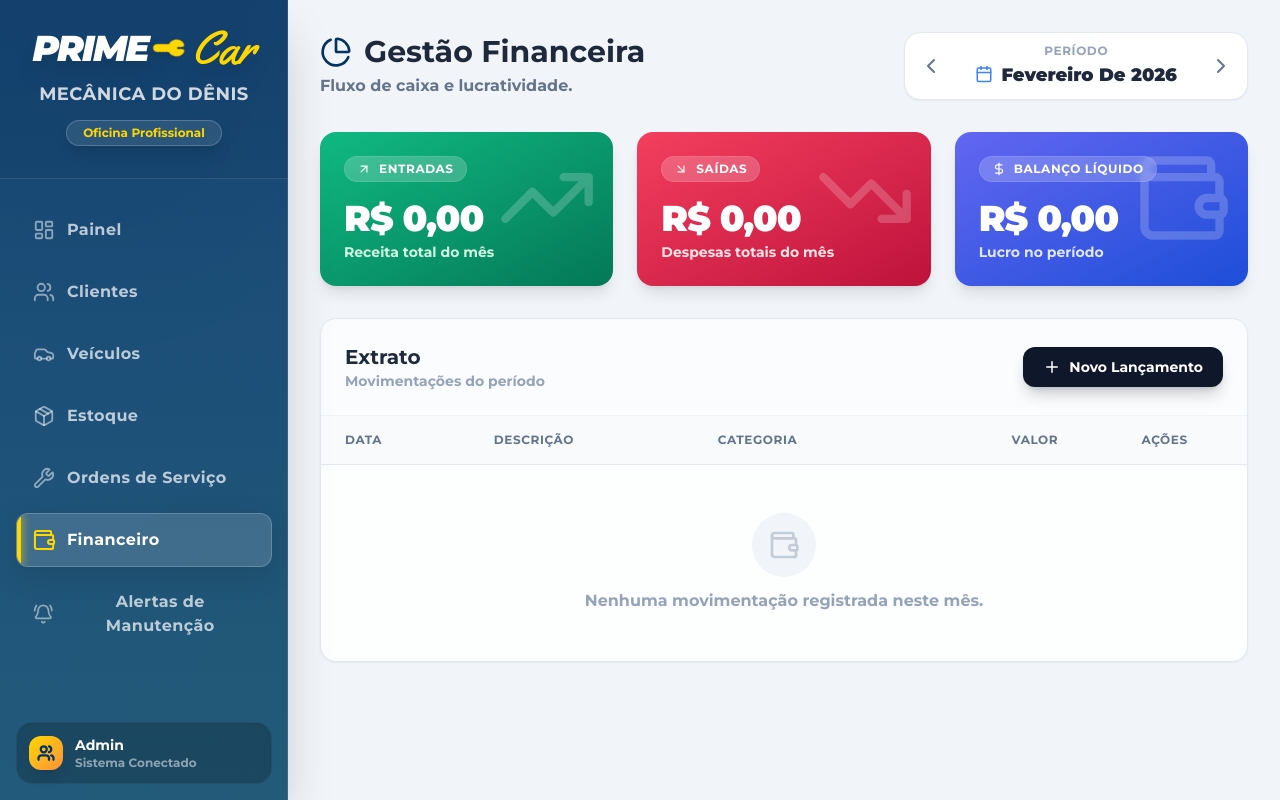
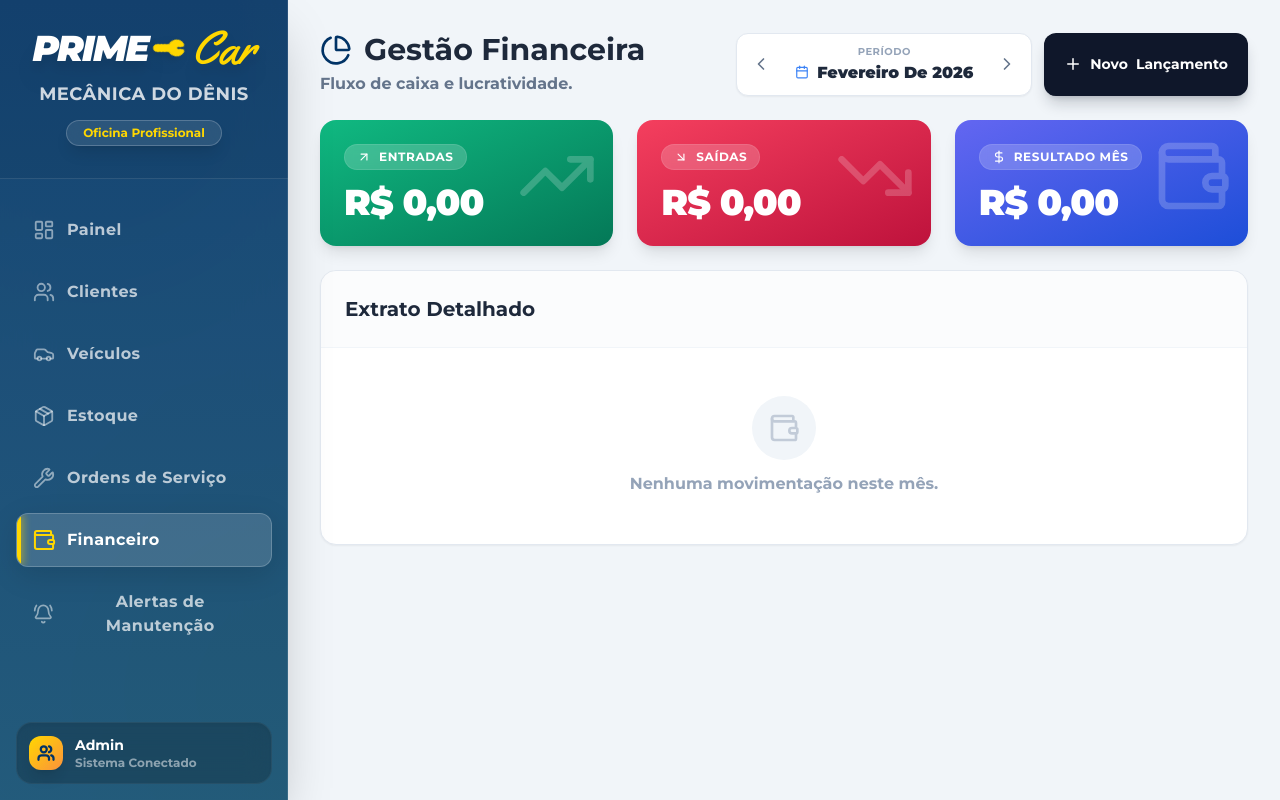
Before and after one commit to nihcolasprime-gif/AutoPrime-Oficina-Pro, a React (Vite) app: page / in a window 1280 px wide. Both pictures are taken after a click on the button "Financeiro". Built offline with nearby package versions, Linux system fonts and the light colour scheme.

Commit message:
Update Financial.tsx

```diff
--- a/components/Financial.tsx
+++ b/components/Financial.tsx
@@ -29,9 +29,14 @@ export const Financial = () => {
   // --- Logic ---
   const filteredTransactions = useMemo(() => {
     return transactions.filter(t => {
+      // Ajuste para garantir que a data seja comparada corretamente (string vs object)
       const tDate = new Date(t.data);
-      return tDate.getMonth() === currentDate.getMonth() &&
-             tDate.getFullYear() === currentDate.getFullYear();
+      // Usando UTC para evitar problemas de fuso horário voltando 1 dia
+      const tMonth = tDate.getUTCMonth();
+      const tYear = tDate.getUTCFullYear();
+
+      return tMonth === currentDate.getMonth() &&
+             tYear === currentDate.getFullYear();
     }).sort((a, b) => new Date(b.data).getTime() - new Date(a.data).getTime());
   }, [transactions, currentDate]);
 
@@ -71,9 +76,11 @@ export const Financial = () => {
     e.preventDefault();
     if (formData.valor <= 0 || !formData.descricao) return;
 
+    // Garante que salvamos a data mantendo o dia selecionado
     const payload = {
         ...formData,
-        data: new Date(formData.data).toISOString()
+        // Adiciona hora fixa meio-dia UTC para evitar bug de fuso -3h virar dia anterior
+        data: new Date(formData.data + 'T12:00:00Z').toISOString()
     };
 
     if (editingTransaction) {
@@ -88,6 +95,12 @@ export const Financial = () => {
 
   const formatMoney = (val: number) => new Intl.NumberFormat('pt-BR', { style: 'currency', currency: 'BRL' }).format(val);
 
+  // Função auxiliar para exibir dia corretamente
+  const getDay = (isoDate: string) => {
+      const d = new Date(isoDate);
+      return d.getUTCDate().toString().padStart(2, '0');
+  };
+
   // Visual Helpers
   const getCategoryConfig = (cat: string) => {
     switch(cat) {
@@ -101,108 +114,104 @@ export const Financial = () => {
   };
 
   return (
-    <div className="space-y-8 animate-fade-in">
+    <div className="space-y-6 animate-fade-in pb-20 md:pb-0">
 
-      {/* Header & Date Navigation */}
-      <div className="flex flex-col md:flex-row justify-between items-center gap-6">
-        <div className="w-full md:w-auto text-center md:text-left">
-            <h1 className="text-3xl font-bold text-slate-800 flex items-center justify-center md:justify-start gap-3">
+      {/* Header & Date Navigation - Melhorado para Mobile */}
+      <div className="flex flex-col xl:flex-row justify-between items-center gap-4">
+        <div className="w-full xl:w-auto text-center xl:text-left">
+            <h1 className="text-2xl md:text-3xl font-bold text-slate-800 flex items-center justify-center xl:justify-start gap-3">
                 <PieChart className="text-brand-600" size={32} />
                 Gestão Financeira
             </h1>
-            <p className="text-slate-500 mt-1">Fluxo de caixa e lucratividade.</p>
+            <p className="text-slate-500 mt-1 text-sm md:text-base">Fluxo de caixa e lucratividade.</p>
         </div>
 
-        <div className="bg-white p-1.5 rounded-2xl shadow-sm border border-slate-200 flex items-center">
-            <button onClick={handlePrevMonth} className="p-2 hover:bg-slate-100 rounded-xl text-slate-500 hover:text-brand-600 transition-colors">
-                <ChevronLeft size={24} />
+        <div className="w-full xl:w-auto flex flex-col sm:flex-row gap-3">
+            <div className="bg-white p-1.5 rounded-xl shadow-sm border border-slate-200 flex items-center justify-between flex-1 sm:flex-none">
+                <button onClick={handlePrevMonth} className="p-2 hover:bg-slate-100 rounded-lg text-slate-500 hover:text-brand-600 transition-colors">
+                    <ChevronLeft size={20} />
                 </button>
-            <div className="px-6 py-1 text-center min-w-[180px]">
-                <p className="text-xs font-bold text-slate-400 uppercase tracking-wider mb-0.5">Período</p>
-                <p className="text-lg font-black text-slate-800 capitalize flex items-center justify-center gap-2">
-                    <Calendar size={18} className="text-brand-500 mb-0.5" />
+                <div className="px-4 py-1 text-center min-w-[140px]">
+                    <p className="text-[10px] font-bold text-slate-400 uppercase tracking-wider mb-0.5">Período</p>
+                    <p className="text-base font-black text-slate-800 capitalize flex items-center justify-center gap-2">
+                        <Calendar size={14} className="text-brand-500 mb-0.5" />
                         {currentDate.toLocaleDateString('pt-BR', { month: 'long', year: 'numeric' })}
                     </p>
                 </div>
-            <button onClick={handleNextMonth} className="p-2 hover:bg-slate-100 rounded-xl text-slate-500 hover:text-brand-600 transition-colors">
-                <ChevronRight size={24} />
+                <button onClick={handleNextMonth} className="p-2 hover:bg-slate-100 rounded-lg text-slate-500 hover:text-brand-600 transition-colors">
+                    <ChevronRight size={20} />
+                </button>
+            </div>
+
+            <button
+                onClick={() => handleOpenModal()}
+                className="bg-slate-900 hover:bg-slate-800 text-white px-5 py-3 rounded-xl text-sm font-bold flex items-center justify-center gap-2 transition-all shadow-lg shadow-slate-900/20 active:scale-95 w-full sm:w-auto"
+            >
+                <Plus size={18} /> <span className="sm:hidden xl:inline">Novo</span> Lançamento
             </button>
         </div>
       </div>
 
-      {/* Modern Cards Dashboard */}
-      <div className="grid grid-cols-1 md:grid-cols-3 gap-6">
-
-        {/* Income Card */}
-        <div className="relative overflow-hidden rounded-2xl p-6 text-white shadow-lg bg-gradient-to-br from-emerald-500 to-emerald-700 transition-transform hover:-translate-y-1">
-            <div className="absolute top-0 right-0 p-4 opacity-20"><TrendingUp size={100} /></div>
-            <div className="relative z-10 flex flex-col h-full justify-between">
-                <div className="flex items-center gap-2 bg-white/20 w-fit px-3 py-1 rounded-full backdrop-blur-sm border border-white/10">
+      {/* Cards Dashboard - Preservado cores e estilo */}
+      <div className="grid grid-cols-1 md:grid-cols-3 gap-4 md:gap-6">
+        {/* Income */}
+        <div className="relative overflow-hidden rounded-2xl p-5 md:p-6 text-white shadow-lg bg-gradient-to-br from-emerald-500 to-emerald-700">
+            <div className="absolute top-0 right-0 p-4 opacity-20"><TrendingUp size={80} /></div>
+            <div className="relative z-10">
+                <div className="flex items-center gap-2 bg-white/20 w-fit px-3 py-1 rounded-full backdrop-blur-sm border border-white/10 mb-3">
                     <ArrowUpRight size={14} />
-                    <span className="text-xs font-bold uppercase tracking-wider">Entradas</span>
+                    <span className="text-[10px] md:text-xs font-bold uppercase tracking-wider">Entradas</span>
                 </div>
-                <div className="mt-4">
-                    <p className="text-4xl font-black tracking-tight">{formatMoney(summary.income)}</p>
-                    <p className="text-emerald-100 text-sm mt-1 font-medium">Receita total do mês</p>
-                </div>
+                <p className="text-3xl md:text-4xl font-black tracking-tight">{formatMoney(summary.income)}</p>
             </div>
         </div>
 
-        {/* Expense Card */}
-        <div className="relative overflow-hidden rounded-2xl p-6 text-white shadow-lg bg-gradient-to-br from-rose-500 to-rose-700 transition-transform hover:-translate-y-1">
-            <div className="absolute top-0 right-0 p-4 opacity-20"><TrendingDown size={100} /></div>
-            <div className="relative z-10 flex flex-col h-full justify-between">
-                <div className="flex items-center gap-2 bg-white/20 w-fit px-3 py-1 rounded-full backdrop-blur-sm border border-white/10">
+        {/* Expense */}
+        <div className="relative overflow-hidden rounded-2xl p-5 md:p-6 text-white shadow-lg bg-gradient-to-br from-rose-500 to-rose-700">
+            <div className="absolute top-0 right-0 p-4 opacity-20"><TrendingDown size={80} /></div>
+            <div className="relative z-10">
+                <div className="flex items-center gap-2 bg-white/20 w-fit px-3 py-1 rounded-full backdrop-blur-sm border border-white/10 mb-3">
                     <ArrowDownRight size={14} />
-                    <span className="text-xs font-bold uppercase tracking-wider">Saídas</span>
+                    <span className="text-[10px] md:text-xs font-bold uppercase tracking-wider">Saídas</span>
                 </div>
-                <div className="mt-4">
-                    <p className="text-4xl font-black tracking-tight">{formatMoney(summary.expense)}</p>
-                    <p className="text-rose-100 text-sm mt-1 font-medium">Despesas totais do mês</p>
-                </div>
+                <p className="text-3xl md:text-4xl font-black tracking-tight">{formatMoney(summary.expense)}</p>
             </div>
         </div>
 
-        {/* Balance Card */}
-        <div className={`relative overflow-hidden rounded-2xl p-6 text-white shadow-lg bg-gradient-to-br transition-transform hover:-translate-y-1 ${summary.balance >= 0 ? 'from-indigo-500 to-blue-700' : 'from-orange-500 to-red-600'}`}>
-            <div className="absolute top-0 right-0 p-4 opacity-20"><Wallet size={100} /></div>
-            <div className="relative z-10 flex flex-col h-full justify-between">
-                <div className="flex items-center gap-2 bg-white/20 w-fit px-3 py-1 rounded-full backdrop-blur-sm border border-white/10">
+        {/* Balance */}
+        <div className={`relative overflow-hidden rounded-2xl p-5 md:p-6 text-white shadow-lg bg-gradient-to-br ${summary.balance >= 0 ? 'from-indigo-500 to-blue-700' : 'from-orange-500 to-red-600'}`}>
+            <div className="absolute top-0 right-0 p-4 opacity-20"><Wallet size={80} /></div>
+            <div className="relative z-10">
+                <div className="flex items-center gap-2 bg-white/20 w-fit px-3 py-1 rounded-full backdrop-blur-sm border border-white/10 mb-3">
                     <DollarSign size={14} />
-                    <span className="text-xs font-bold uppercase tracking-wider">Balanço Líquido</span>
+                    <span className="text-[10px] md:text-xs font-bold uppercase tracking-wider">Resultado Mês</span>
                 </div>
-                <div className="mt-4">
-                    <p className="text-4xl font-black tracking-tight">{formatMoney(summary.balance)}</p>
-                    <p className={`text-sm mt-1 font-medium ${summary.balance >= 0 ? 'text-indigo-100' : 'text-orange-100'}`}>
-                        {summary.balance >= 0 ? 'Lucro no período' : 'Prejuízo no período'}
-                    </p>
-                </div>
+                <p className="text-3xl md:text-4xl font-black tracking-tight">{formatMoney(summary.balance)}</p>
             </div>
         </div>
       </div>
 
       {/* Transactions List */}
       <div className="bg-white rounded-2xl shadow-sm border border-slate-200 overflow-hidden">
-        <div className="p-6 border-b border-slate-100 flex flex-col sm:flex-row justify-between items-start sm:items-center gap-4 bg-slate-50/50">
-            <div>
-                <h2 className="font-bold text-xl text-slate-800 flex items-center gap-2">
-                    Extrato
+        <div className="p-4 md:p-6 border-b border-slate-100 bg-slate-50/50">
+            <h2 className="font-bold text-lg md:text-xl text-slate-800 flex items-center gap-2">
+                Extrato Detalhado
             </h2>
-                <p className="text-slate-400 text-sm">Movimentações do período</p>
-            </div>
-            <button
-                onClick={() => handleOpenModal()}
-                className="bg-slate-900 hover:bg-slate-800 text-white px-5 py-2.5 rounded-xl text-sm font-bold flex items-center gap-2 transition-all shadow-lg shadow-slate-900/20 active:scale-95"
-            >
-                <Plus size={18} /> Novo Lançamento
-            </button>
         </div>
 
-        <div className="overflow-x-auto">
+        {filteredTransactions.length === 0 ? (
+            <div className="p-12 text-center text-slate-400 flex flex-col items-center gap-3">
+                <div className="p-4 bg-slate-100 rounded-full"><Wallet size={32} className="opacity-50" /></div>
+                <p className="font-medium">Nenhuma movimentação neste mês.</p>
+            </div>
+        ) : (
+            <>
+                {/* --- MODO DESKTOP (TABELA) --- */}
+                <div className="hidden md:block overflow-x-auto">
                     <table className="w-full text-left">
                         <thead className="bg-slate-50 border-b border-slate-200">
                             <tr>
-                        <th className="px-6 py-4 font-bold text-xs text-slate-500 uppercase tracking-wider">Data</th>
+                                <th className="px-6 py-4 font-bold text-xs text-slate-500 uppercase tracking-wider">Dia</th>
                                 <th className="px-6 py-4 font-bold text-xs text-slate-500 uppercase tracking-wider">Descrição</th>
                                 <th className="px-6 py-4 font-bold text-xs text-slate-500 uppercase tracking-wider">Categoria</th>
                                 <th className="px-6 py-4 font-bold text-xs text-slate-500 uppercase tracking-wider text-right">Valor</th>
@@ -210,26 +219,13 @@ export const Financial = () => {
                             </tr>
                         </thead>
                         <tbody className="divide-y divide-slate-100">
-                    {filteredTransactions.length === 0 ? (
-                        <tr>
-                            <td colSpan={5} className="p-12 text-center text-slate-400 bg-slate-50/30">
-                                <div className="flex flex-col items-center gap-3">
-                                    <div className="p-4 bg-slate-100 rounded-full"><Wallet size={32} className="opacity-50" /></div>
-                                    <p className="font-medium">Nenhuma movimentação registrada neste mês.</p>
-                                </div>
-                            </td>
-                        </tr>
-                    ) : (
-                        filteredTransactions.map(t => {
+                            {filteredTransactions.map(t => {
                                 const CatConfig = getCategoryConfig(t.categoria);
                                 const CatIcon = CatConfig.icon;
                                 return (
                                     <tr key={t.id} className="hover:bg-slate-50 transition-colors group">
                                         <td className="px-6 py-4 whitespace-nowrap">
-                                        <div className="flex flex-col">
-                                            <span className="font-bold text-slate-700">{new Date(t.data).getDate().toString().padStart(2, '0')}</span>
-                                            <span className="text-xs text-slate-400 font-medium uppercase">{new Date(t.data).toLocaleString('pt-BR', { month: 'short' })}</span>
-                                        </div>
+                                            <span className="font-bold text-slate-700 text-lg">{getDay(t.data)}</span>
                                         </td>
                                         <td className="px-6 py-4">
                                             <div className="flex items-center gap-3">
@@ -254,36 +250,63 @@ export const Financial = () => {
                                         </td>
                                         <td className="px-6 py-4 text-center">
                                             <div className="flex justify-center gap-2 opacity-0 group-hover:opacity-100 transition-opacity">
-                                            <button
-                                                onClick={() => handleOpenModal(t)}
-                                                className="p-2 text-slate-400 hover:text-brand-600 hover:bg-white border border-transparent hover:border-slate-200 hover:shadow-sm rounded-lg transition-all"
-                                                title="Editar"
-                                            >
-                                                <Edit2 size={16} />
-                                            </button>
-                                            <button
-                                                onClick={() => {
-                                                    if (confirm('Deseja realmente excluir este lançamento? O valor será removido do balanço.')) {
-                                                        deleteTransaction(t.id);
-                                                    }
-                                                }}
-                                                className="p-2 text-slate-400 hover:text-rose-600 hover:bg-white border border-transparent hover:border-slate-200 hover:shadow-sm rounded-lg transition-all"
-                                                title="Excluir"
-                                            >
-                                                <Trash2 size={16} />
-                                            </button>
+                                                <button onClick={() => handleOpenModal(t)} className="p-2 text-slate-400 hover:text-brand-600 rounded-lg"><Edit2 size={16} /></button>
+                                                <button onClick={() => { if (confirm('Excluir?')) deleteTransaction(t.id); }} className="p-2 text-slate-400 hover:text-rose-600 rounded-lg"><Trash2 size={16} /></button>
                                             </div>
                                         </td>
                                     </tr>
                                 );
-                        })
-                    )}
+                            })}
                         </tbody>
                     </table>
                 </div>
+
+                {/* --- MODO MOBILE (CARDS) --- */}
+                <div className="md:hidden divide-y divide-slate-100">
+                    {filteredTransactions.map(t => {
+                        const CatConfig = getCategoryConfig(t.categoria);
+                        const CatIcon = CatConfig.icon;
+                        return (
+                            <div key={t.id} className="p-4 flex flex-col gap-3 active:bg-slate-50 transition-colors">
+                                <div className="flex justify-between items-start">
+                                    <div className="flex gap-3">
+                                        <div className={`w-10 h-10 rounded-xl flex items-center justify-center shrink-0 ${t.tipo === 'RECEITA' ? 'bg-emerald-100 text-emerald-600' : 'bg-rose-100 text-rose-600'}`}>
+                                            <span className="font-bold text-sm">{getDay(t.data)}</span>
+                                        </div>
+                                        <div>
+                                            <p className="font-bold text-slate-800 leading-tight line-clamp-1">{t.descricao}</p>
+                                            <div className="flex items-center gap-2 mt-1">
+                                                <span className={`inline-flex items-center gap-1 px-1.5 py-0.5 rounded text-[10px] font-bold border ${CatConfig.color}`}>
+                                                    <CatIcon size={10} /> {t.categoria}
+                                                </span>
+                                                {t.referenciaId && <span className="text-[10px] text-slate-400 font-mono">AUTO</span>}
+                                            </div>
+                                        </div>
+                                    </div>
+                                    <div className="text-right">
+                                        <p className={`font-black text-base ${t.tipo === 'RECEITA' ? 'text-emerald-600' : 'text-rose-600'}`}>
+                                            {t.tipo === 'RECEITA' ? '+' : '-'} {formatMoney(t.valor)}
+                                        </p>
+                                    </div>
                                 </div>
 
-      {/* Modal */}
+                                <div className="flex justify-end gap-3 pt-2 border-t border-slate-50">
+                                    <button onClick={() => handleOpenModal(t)} className="text-xs font-bold text-slate-400 hover:text-brand-600 flex items-center gap-1 px-2 py-1">
+                                        <Edit2 size={14} /> Editar
+                                    </button>
+                                    <button onClick={() => { if (confirm('Excluir lançamento?')) deleteTransaction(t.id); }} className="text-xs font-bold text-slate-400 hover:text-rose-600 flex items-center gap-1 px-2 py-1">
+                                        <Trash2 size={14} /> Excluir
+                                    </button>
+                                </div>
+                            </div>
+                        );
+                    })}
+                </div>
+            </>
+        )}
+      </div>
+
+      {/* Modal - Ajustes Mobile */}
       <Modal
         isOpen={isModalOpen}
         onClose={() => setIsModalOpen(false)}
@@ -291,12 +314,12 @@ export const Financial = () => {
       >
         <form onSubmit={handleSubmit} className="space-y-5">
             <div>
-                <label className="block text-sm font-medium text-slate-700 mb-2">Tipo de Movimentação</label>
+                <label className="block text-sm font-medium text-slate-700 mb-2">Tipo</label>
                 <div className="grid grid-cols-2 gap-4">
                     <button
                         type="button"
                         onClick={() => setFormData({...formData, tipo: 'RECEITA'})}
-                        className={`p-4 rounded-xl border-2 flex flex-col items-center gap-2 transition-all ${formData.tipo === 'RECEITA' ? 'bg-emerald-50 border-emerald-500 text-emerald-700' : 'bg-white border-slate-200 text-slate-400 hover:border-slate-300'}`}
+                        className={`p-3 md:p-4 rounded-xl border-2 flex flex-col items-center gap-2 transition-all ${formData.tipo === 'RECEITA' ? 'bg-emerald-50 border-emerald-500 text-emerald-700' : 'bg-white border-slate-200 text-slate-400'}`}
                     >
                         <ArrowUpRight size={24} />
                         <span className="font-bold text-sm">Entrada</span>
@@ -304,7 +327,7 @@ export const Financial = () => {
                     <button
                         type="button"
                         onClick={() => setFormData({...formData, tipo: 'DESPESA'})}
-                        className={`p-4 rounded-xl border-2 flex flex-col items-center gap-2 transition-all ${formData.tipo === 'DESPESA' ? 'bg-rose-50 border-rose-500 text-rose-700' : 'bg-white border-slate-200 text-slate-400 hover:border-slate-300'}`}
+                        className={`p-3 md:p-4 rounded-xl border-2 flex flex-col items-center gap-2 transition-all ${formData.tipo === 'DESPESA' ? 'bg-rose-50 border-rose-500 text-rose-700' : 'bg-white border-slate-200 text-slate-400'}`}
                     >
                         <ArrowDownRight size={24} />
                         <span className="font-bold text-sm">Saída</span>
@@ -317,8 +340,8 @@ export const Financial = () => {
                 <input
                     required
                     type="text"
-                    placeholder="Ex: Conta de Luz, Aluguel, Venda de Sucata..."
-                    className="w-full p-3 border border-slate-300 rounded-lg focus:ring-2 focus:ring-brand-500 outline-none transition-all"
+                    placeholder="Ex: Conta de Luz..."
+                    className="w-full p-3 border border-slate-300 rounded-lg focus:ring-2 focus:ring-brand-500 outline-none"
                     value={formData.descricao}
                     onChange={e => setFormData({...formData, descricao: e.target.value})}
                 />
@@ -365,7 +388,7 @@ export const Financial = () => {
                         <option value="ALUGUEL">Aluguel / Estrutura</option>
                         <option value="CONTAS">Contas (Luz/Água/Net)</option>
                         <option value="PESSOAL">Pagamento Pessoal/Salário</option>
-                        <option value="ESTOQUE">Compra de Estoque (Manual)</option>
+                        <option value="ESTOQUE">Compra de Estoque</option>
                         <option value="OS">Serviço Extra</option>
                     </select>
                 </div>
@@ -374,7 +397,7 @@ export const Financial = () => {
             <div className="pt-4 flex justify-end gap-3 border-t border-slate-100 mt-2">
                 <button type="button" onClick={() => setIsModalOpen(false)} className="px-5 py-2.5 text-slate-600 hover:bg-slate-100 rounded-lg font-bold">Cancelar</button>
                 <button type="submit" className="px-6 py-2.5 bg-slate-900 text-white rounded-lg hover:bg-slate-800 font-bold shadow-lg shadow-slate-900/20">
-                    {editingTransaction ? 'Salvar' : 'Confirmar Lançamento'}
+                    {editingTransaction ? 'Salvar' : 'Confirmar'}
                 </button>
             </div>
         </form>
```
Lines whose indentation alone changed are shown as unchanged.
